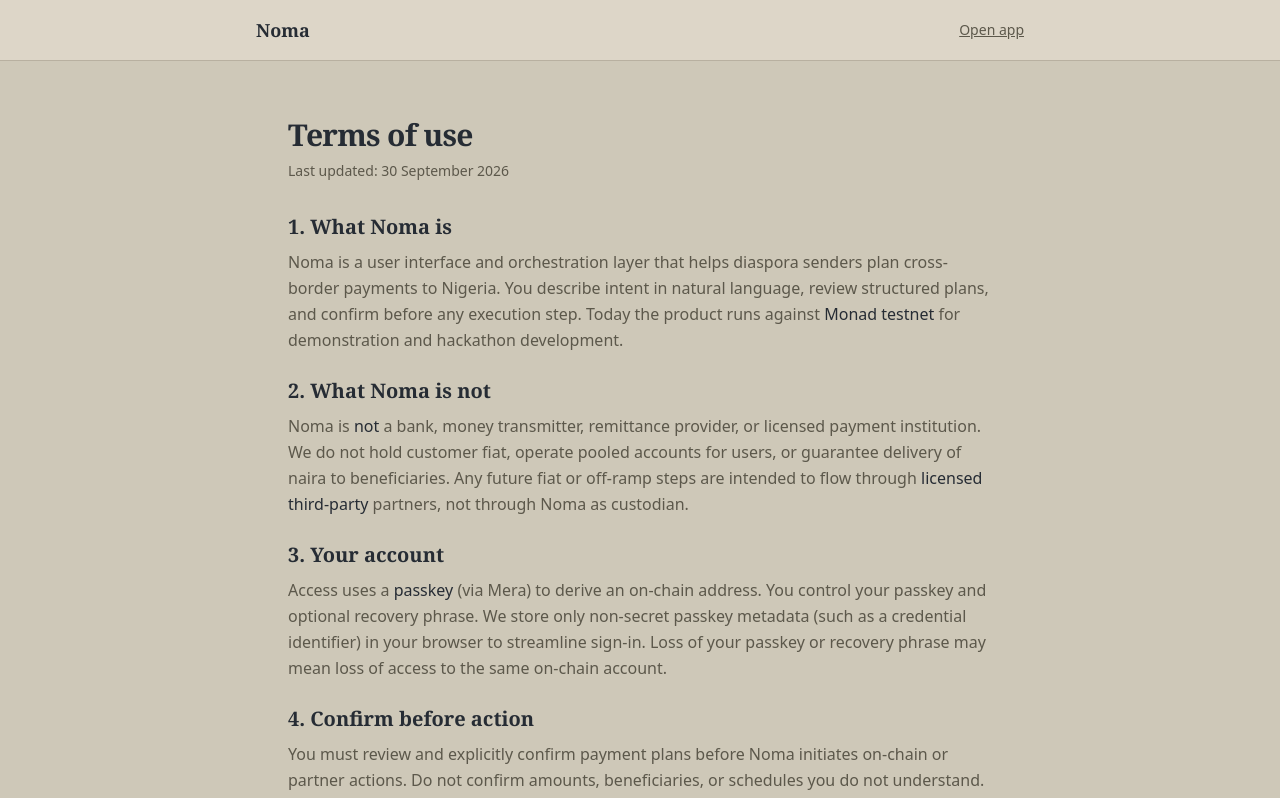
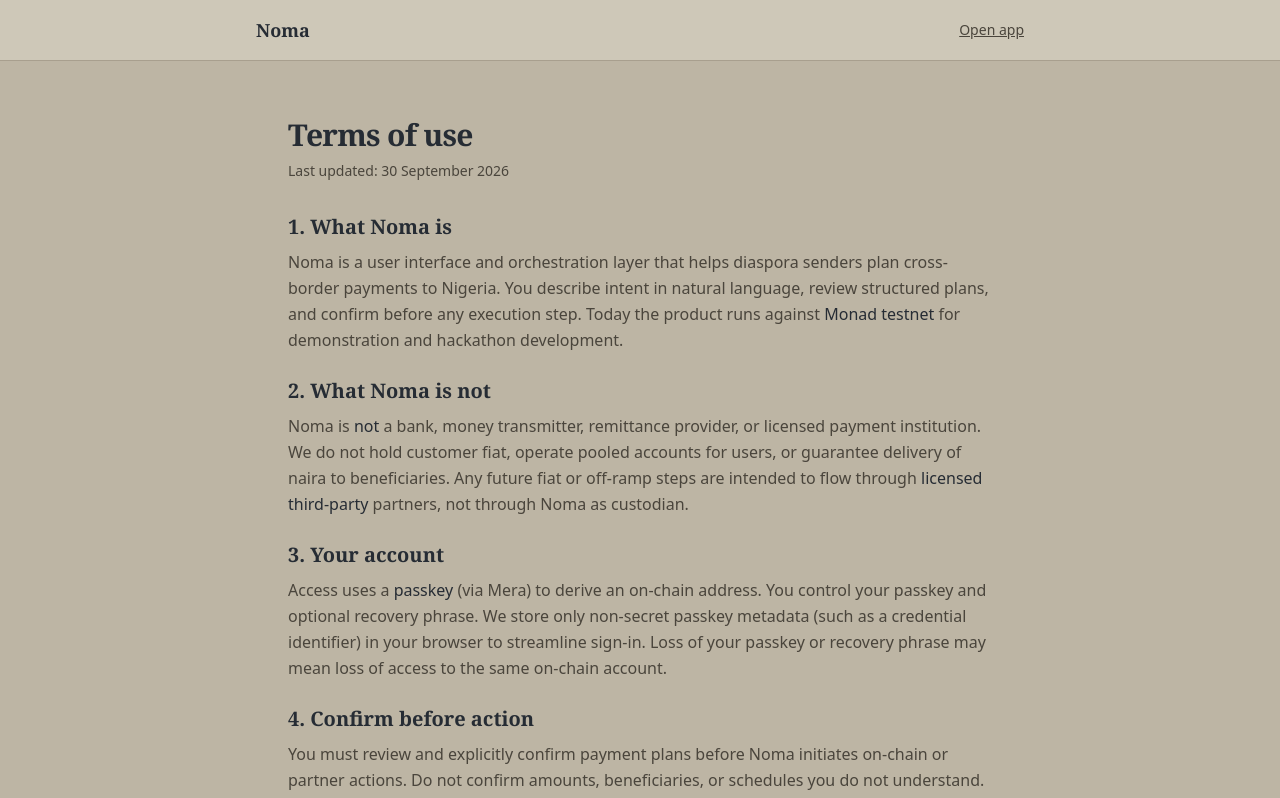
Before and after one commit to Isaaco3349/Noma, a Next.js app in the folder frontend/: page /legal/terms in a window 1280 px wide. Shown: the top 798 px of the page. Built offline with nearby package versions, Linux system fonts and the light colour scheme.

Commit message:
Darken cream background tokens for better text contrast.

```diff
--- a/frontend/src/app/globals.css
+++ b/frontend/src/app/globals.css
@@ -2,15 +2,17 @@
 
 /*
   Design tokens — single source of truth.
-  Muted on bg: #5C584B on #CEC8B8 ≈ 4.6:1 (WCAG AA normal text).
+  Warm stone/cream — bg darkened vs v1 for easier reading (less glare).
+  Muted on bg: #4A453C on #BDB5A4 ≈ 5.2:1 (WCAG AA normal text).
+  Body on bg: #262C34 on #BDB5A4 ≈ 9.5:1.
 */
 :root {
-  --bg: #cec8b8;
-  --surface: #ddd6c8;
-  --accent: #b0a998;
+  --bg: #bdb5a4;
+  --surface: #cec8b8;
+  --accent: #a39987;
   --text: #262c34;
-  --text-muted: #5c584b;
-  --border: #b8b0a0;
+  --text-muted: #4a453c;
+  --border: #a89f8e;
 
   --header-bg: #262c34;
   --header-fg: #f3efe6;
```
